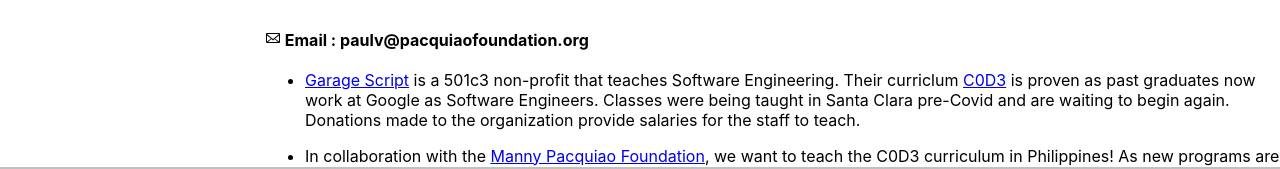
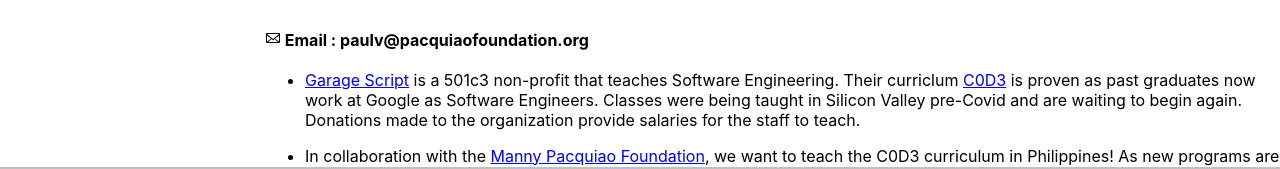
Before and after one commit to baycultivate/baycultivateapp, a React (Create React App) app: page / in a window 1280 px wide. Shown: the part 389-558 px from the top of the page. Built offline with nearby package versions, Linux system fonts and the light colour scheme.

Commit message:
text edit

```diff
--- a/src/App.js
+++ b/src/App.js
@@ -56,7 +56,7 @@
             {/* <div style={{'fontWeight': 'bold', 'marginTop': '10px',  'marginLeft':'10px', 'marginBottom': '20px'}}><GiSmartphone /> Phone: </div> */}
             <ul>
               {/* <li >Web Development: professional template style, quick turnaround, option to upgrade by feature. $50 month and up, email to go over web template options.</li>           */}
-              <li> <a href='https://garagescript.org'>Garage Script</a> is a 501c3 non-profit that teaches Software Engineering. Their curriclum <a href='https://c0d3.com'>C0D3</a> is proven as past graduates now work at Google as Software Engineers. Classes were being taught in Santa Clara pre-Covid and are waiting to begin again. Donations made to the organization provide salaries for the staff to teach.</li>
+              <li> <a href='https://garagescript.org'>Garage Script</a> is a 501c3 non-profit that teaches Software Engineering. Their curriclum <a href='https://c0d3.com'>C0D3</a> is proven as past graduates now work at Google as Software Engineers. Classes were being taught in Silicon Valley pre-Covid and are waiting to begin again. Donations made to the organization provide salaries for the staff to teach.</li>
             </ul>
             <ul>
               {/* <li >Software Engineering: Individually customized web design that is unique to any site online. Email to schedule engineering consult.</li> */}
```
Also changed, not shown: 1 other file (tests, documents, lock files or other folders).
